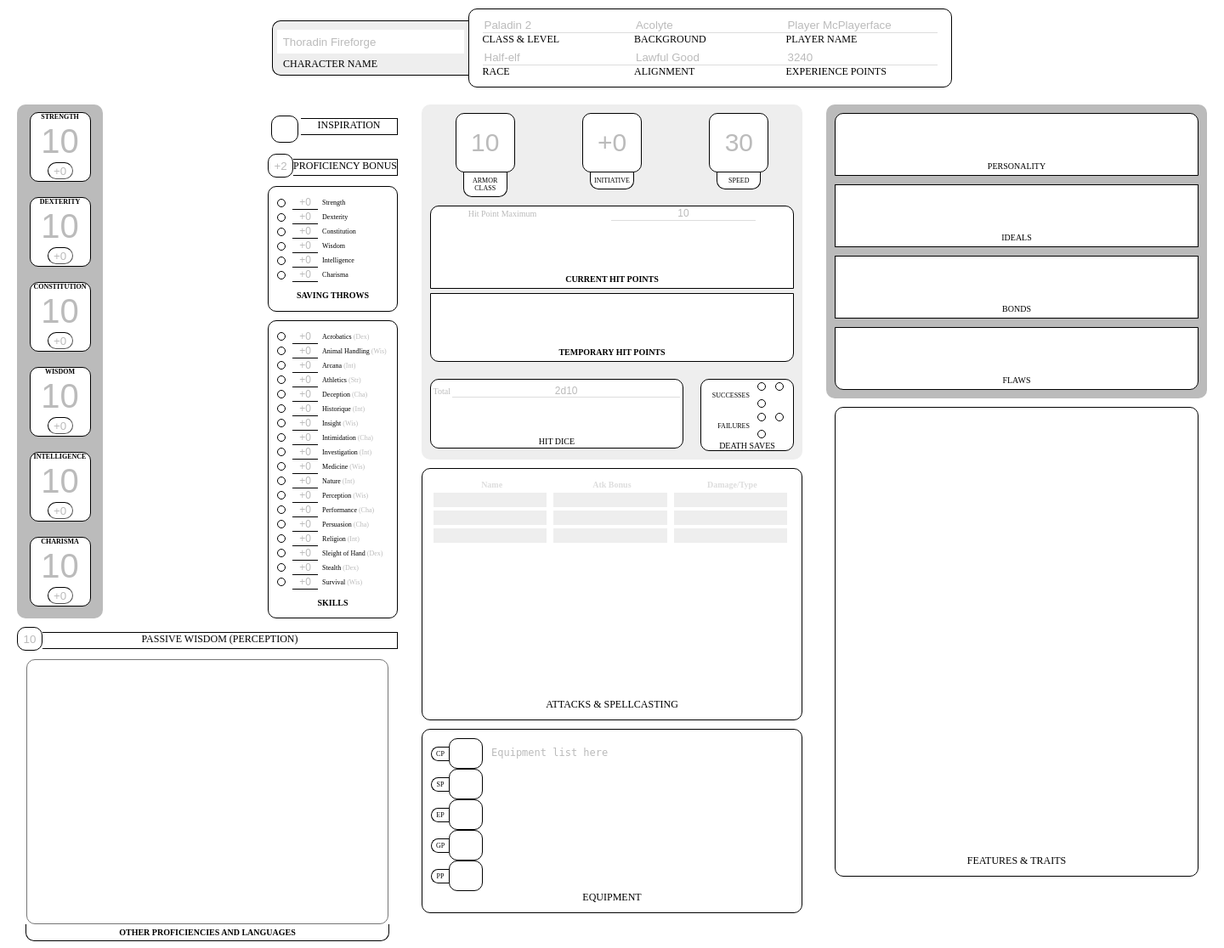
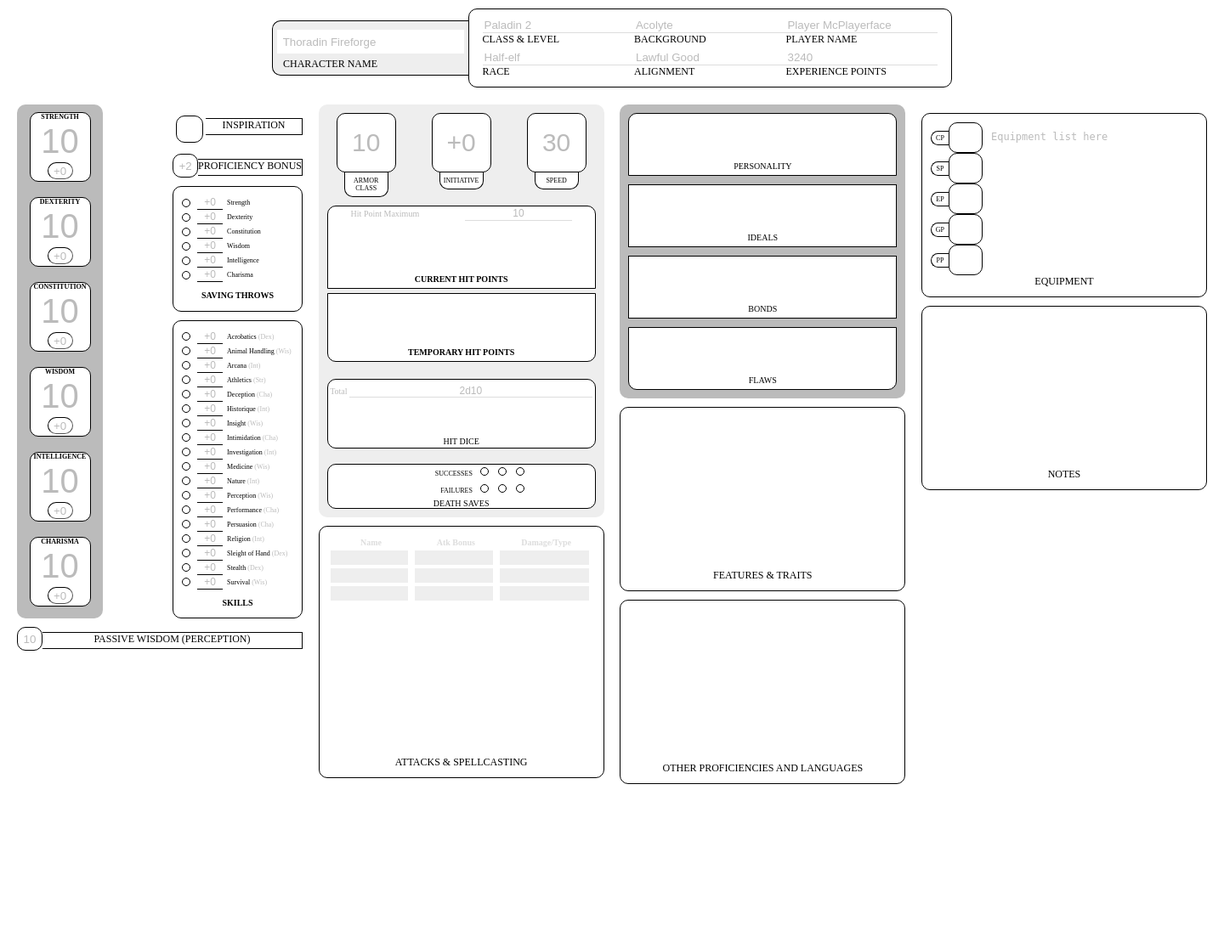
Before and after one commit to jordankevi/pnJenerator, a Django app: page /generator/npc in a window 1440 px wide. Shown: the whole page at 85% size. After the commit the page ends 923 px from the top, so only its background shows below. Run offline with Django 3.2, Linux system fonts and the light colour scheme.

Commit message:
Change column display

```diff
--- a/pnjenerator/generator/static/generator/new_styles.css
+++ b/pnjenerator/generator/static/generator/new_styles.css
@@ -40,24 +40,6 @@ textarea {
 
 ::placeholder {
     color: #bbb;
-}
-
-.textblock {
-    display: flex;
-    flex-direction: column-reverse;
-    width: 100%;
-    align-items: center;
-}
-
-.textblock label {
-    text-align: center;
-    border: 1px solid black;
-    border-top: 0;
-    font-size: 10px;
-    width: calc(100% - 20px - 2px);
-    border-radius: 0 0 10px 10px;
-    padding: 4px 0;
-    font-weight: bold;
 }
 
 .box {
@@ -165,7 +147,7 @@ textarea {
 }
 
 .section {
-    width: 32%;
+    width: 24%;
     display: flex;
     flex-direction: column;
 }
@@ -334,7 +316,7 @@ textarea {
 }
 
 .otherprofs textarea {
-    height: 26em;
+    /* height: 26em; */
 }
 
 .combat {
@@ -464,6 +446,10 @@ textarea {
 .deathsave {
     flex: 1 50%;
     height: 100px;
+}
+
+.deathsaves {
+    flex: 1 50%;
 }
 
 .hitdice>div,
@@ -715,5 +701,19 @@ textarea {
 .features div textarea {
     border: 0;
     padding: 5px;
-    height: 43em;
+    /* height: 43em; */
 }
+
+.textblock {
+    padding: 10px;
+    border: 1px solid black;
+    border-radius: 10px;
+    display: flex;
+    flex-direction: column-reverse;
+    align-items: center;
+}
+
+.textblock textarea {
+    border: 0px;
+    padding: 5px;
+}
--- a/pnjenerator/generator/templates/generator/player.html
+++ b/pnjenerator/generator/templates/generator/player.html
@@ -192,9 +192,6 @@
                 </div>
                 <input name="passiveperception" placeholder="10" />
             </div>
-            <div class="otherprofs box textblock">
-                <label for="otherprofs">{% translate "Other Proficiencies and Languages" %}</label><textarea name="otherprofs"></textarea>
-            </div>
         </div>
         <div class="section">
             <div class="combat">
@@ -318,6 +315,30 @@
                     <textarea></textarea>
                 </div>
             </div>
+        </div>
+        <div class="section">
+            <div class="flavor">
+                <div class="personality">
+                    <label for="personality">{% translate "Personality" %}</label><textarea name="personality"></textarea>
+                </div>
+                <div class="ideals">
+                    <label for="ideals">{% translate "Ideals" %}</label><textarea name="ideals"></textarea>
+                </div>
+                <div class="bonds">
+                    <label for="bonds">{% translate "Bonds" %}</label><textarea name="bonds"></textarea>
+                </div>
+                <div class="flaws">
+                    <label for="flaws">{% translate "Flaws" %}</label><textarea name="flaws"></textarea>
+                </div>
+            </div>
+            <div class="features box textblock">
+                <label for="features">{% translate "Features & Traits" %}</label><textarea name="features"></textarea>
+            </div>
+            <div class="otherprofs box textblock">
+                <label for="otherprofs">{% translate "Other Proficiencies and Languages" %}</label><textarea name="otherprofs"></textarea>
+            </div>
+        </div>
+        <div class="section">
             <div class="equipment">
                 <div>
                     <label>{% translate "Equipment" %}</label>
@@ -343,26 +364,8 @@
                     <textarea placeholder="{% translate "Equipment list here" %}"></textarea>
                 </div>
             </div>
-        </div>
-        <div class="section">
-            <div class="flavor">
-                <div class="personality">
-                    <label for="personality">{% translate "Personality" %}</label><textarea name="personality"></textarea>
-                </div>
-                <div class="ideals">
-                    <label for="ideals">{% translate "Ideals" %}</label><textarea name="ideals"></textarea>
-                </div>
-                <div class="bonds">
-                    <label for="bonds">{% translate "Bonds" %}</label><textarea name="bonds"></textarea>
-                </div>
-                <div class="flaws">
-                    <label for="flaws">{% translate "Flaws" %}</label><textarea name="flaws"></textarea>
-                </div>
-            </div>
-            <div class="features">
-                <div>
-                    <label for="features">{% translate "Features & Traits" %}</label><textarea name="features"></textarea>
-                </div>
+            <div class="notes textblock box">
+                <label for="notes">{% translate "Notes" %}</label><textarea name="notes"></textarea>
             </div>
         </div>
     </div>
```
